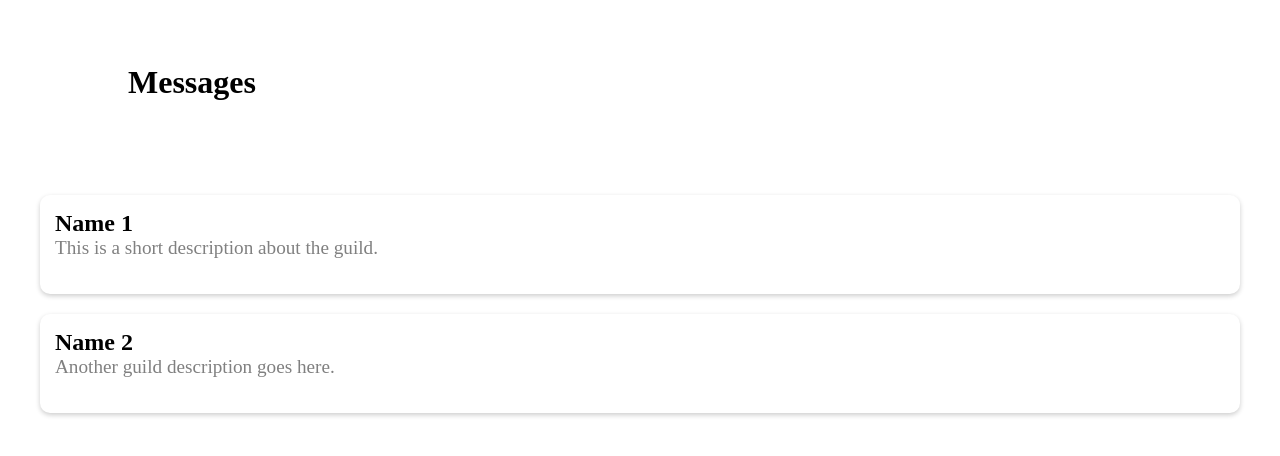
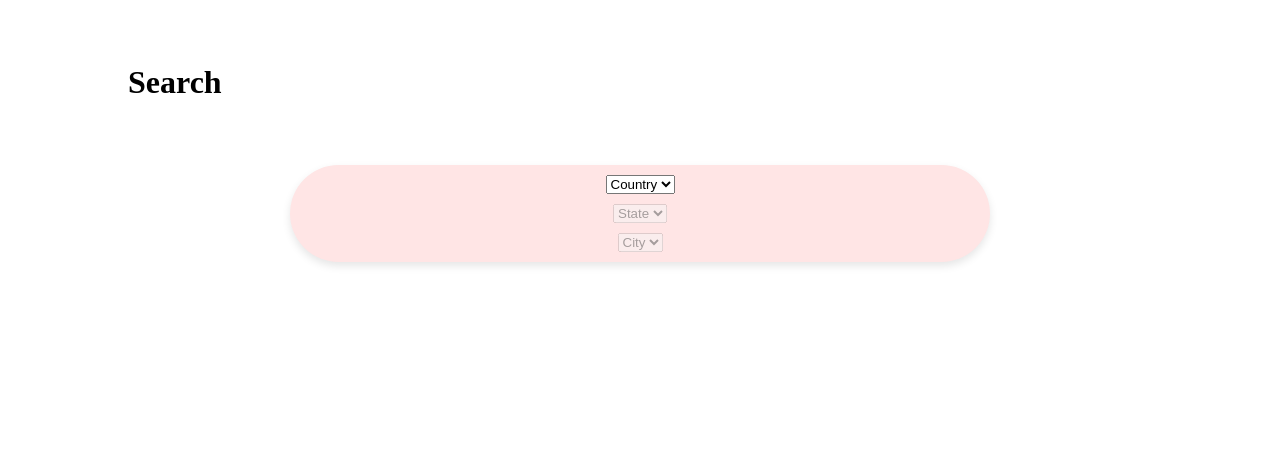
Before and after one commit to TetsuoKunn/JojosReferenceSASEHack, a Django app: page /messages/ in a window 1280 px wide. Shown: the part 55-511 px from the top of the page. Run offline with Django 5.2, Linux system fonts and the light colour scheme.

Commit message:
<your message>

```diff
--- a/guilds/pages/templates/base.html
+++ b/guilds/pages/templates/base.html
@@ -22,7 +22,7 @@
             <a class="nav-link" href="{% url 'index' %}">Home</a>
             <a class="nav-link" href="{% url 'guild' %}">Guild</a>
             <a class="nav-link" href="{% url 'profile' %}">Profile</a>
-            <a class="nav-link" href="{% url 'messages' %}">Messages</a>
+            <a class="nav-link" href="{% url 'messages' %}">Search</a>
 
         </div>
     </nav>
--- a/guilds/pages/templates/messaging.html
+++ b/guilds/pages/templates/messaging.html
@@ -2,18 +2,82 @@
 
 {% block content %}
 <!--start original content here-->
-<h1>Messages</h1>
-<div class="message-container">
-    <div class="message-card">
-        <h2> Name 1</h2>
-        <p class="about">This is a short description about the guild.</p>
-    </div>
+<h1>Search</h1>
+<div class="search-field">
+  <select id="country" name="country">
+    <option value="">Country</option>
+  </select>
+  <select id="state" name="state" disabled>
+    <option value="">State</option>
+  </select>
+  <select id="city" name="city" disabled>
+    <option value="">City</option>
+  </select>
+</div>
 
-    <div class="message-card">
-        <h2> Name 2</h2>
-        <p class="about">Another guild description goes here.</p>
-    </div>
-</div>
+  <script>
+const countriesAPI = "https://countriesnow.space/api/v0.1/countries/positions";
+const statesAPI = "https://countriesnow.space/api/v0.1/countries/states";
+const citiesAPI = "https://countriesnow.space/api/v0.1/countries/state/cities";
+
+const countrySelect = document.getElementById("country");
+const stateSelect = document.getElementById("state");
+const citySelect = document.getElementById("city");
+
+fetch(countriesAPI)
+  .then(res => res.json())
+  .then(data => {
+    data.data.forEach(country => {
+      countrySelect.add(new Option(country.name, country.name));
+    });
+  });
+
+
+countrySelect.addEventListener("change", () => {
+  stateSelect.innerHTML = '<option value="default">State</option>';
+  citySelect.innerHTML = '<option value="">City</option>';
+  stateSelect.disabled = true;
+  citySelect.disabled = true;
+
+  if (countrySelect.value) {
+    fetch(statesAPI, {
+      method: "POST",
+      headers: { "Content-Type": "application/json" },
+      body: JSON.stringify({ country: countrySelect.value })
+    })
+      .then(res => res.json())
+      .then(data => {
+        data.data.states.forEach(state => {
+          stateSelect.add(new Option(state.name, state.name));
+        });
+        stateSelect.disabled = false;
+      });
+  }
+});
+
+stateSelect.addEventListener("change", () => {
+  citySelect.innerHTML = '<option value="">-- Select City --</option>';
+  citySelect.disabled = true;
+
+  if (stateSelect.value) {
+    fetch(citiesAPI, {
+      method: "POST",
+      headers: { "Content-Type": "application/json" },
+      body: JSON.stringify({
+        country: countrySelect.value,
+        state: stateSelect.value
+      })
+    })
+      .then(res => res.json())
+      .then(data => {
+        data.data.forEach(city => {
+          citySelect.add(new Option(city, city));
+        });
+        citySelect.disabled = false;
+      });
+  }
+});
+</script>
 
 <!--end original content here-->
 {% endblock %}
--- a/guilds/static/css/styles.css
+++ b/guilds/static/css/styles.css
@@ -507,7 +507,9 @@ font-size: 1.5rem;
   display: flex;
   justify-content: center;
   align-items: center;
+  flex-direction: column;
   gap: 10px;
+
   margin: 20px auto;
   padding: 10px 15px;
   background-color: #ffe5e5;
@@ -519,6 +521,7 @@ font-size: 1.5rem;
 .guild-search-bar select {
   padding: 10px;
   border-radius: 25px;
+  width: 100%;
   border: 1px solid #ccc;
   flex: 1 1 150px;
   align-items: center;
```
Also changed, not shown: guilds/pages/templates/index.html (+0 -15 lines).
